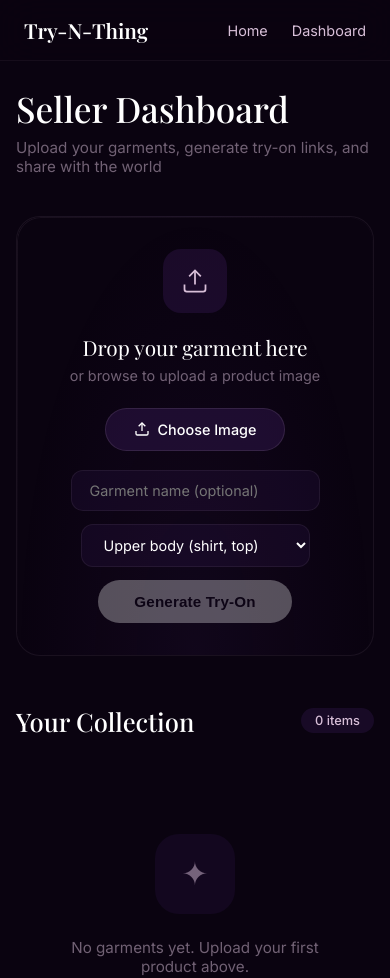
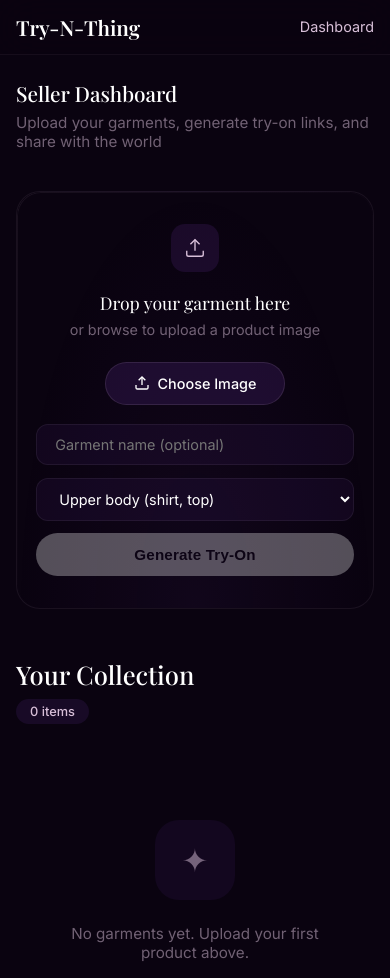
Before and after one commit to sidjay999/Trynthing, a FastAPI app: page /seller in a window 390 px wide. Shown: the top 978 px of the page. Run offline with FastAPI, Linux system fonts and the light colour scheme; parts of the project's set-up code (start-up, migrations or seed data) failed here and were passed over; some web fonts are replaced.

Commit message:
Add comprehensive mobile responsiveness to all templates

```diff
--- a/app/templates/seller.html
+++ b/app/templates/seller.html
@@ -413,10 +413,50 @@
         }
         .toast.show { transform: translateY(0); opacity: 1; }
 
-        @media (max-width: 600px) {
+        @media (max-width: 768px) {
             nav { padding: 1rem 1.5rem; }
+            .nav-links a:first-child { display: none; }
             .container { padding: 1.5rem 1rem; }
-            .upload-section { padding: 2rem 1.5rem; }
+            .page-header h1 { font-size: 1.6rem; }
+            .upload-section { padding: 2rem 1.2rem; }
+            .upload-title { font-size: 1.1rem; }
+            .form-row {
+                flex-direction: column;
+                width: 100%;
+            }
+            .form-row input,
+            .form-row select {
+                width: 100%;
+            }
+            .btn-upload { width: 100%; }
+            .garment-grid {
+                grid-template-columns: 1fr;
+            }
+            .garment-image { height: 240px; }
+            .garments-header { flex-direction: column; gap: 0.5rem; align-items: flex-start; }
+            .modal { padding: 2rem 1.5rem; margin: 1rem; }
+            .qr-frame { padding: 14px; }
+            .qr-frame img { width: 160px; height: 160px; }
+            .toast {
+                left: 1rem; right: 1rem;
+                bottom: 1rem;
+                text-align: center;
+            }
+        }
+        @media (max-width: 480px) {
+            nav { padding: 0.8rem 1rem; }
+            .page-header h1 { font-size: 1.3rem; }
+            .upload-icon { width: 48px; height: 48px; border-radius: 14px; }
+            .upload-icon svg { width: 22px; height: 22px; }
+            .garment-card { border-radius: 16px; }
+            .garment-image { height: 200px; }
+            .garment-info { padding: 1rem; }
+            .garment-actions button,
+            .garment-actions a {
+                padding: 10px 16px;
+                font-size: 0.75rem;
+            }
+            .preview-image { max-width: 160px; max-height: 160px; }
         }
     </style>
 </head>
```
Also changed, not shown: app/templates/tryon.html (+51 -0 lines).
